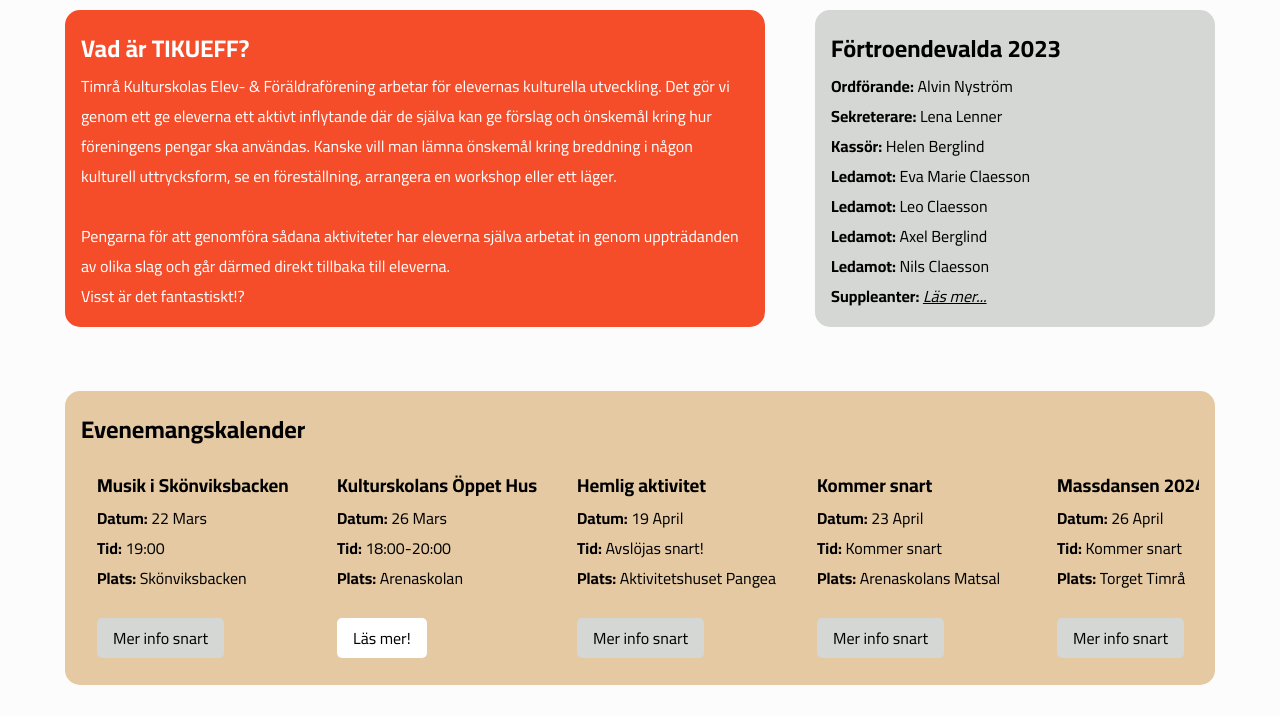
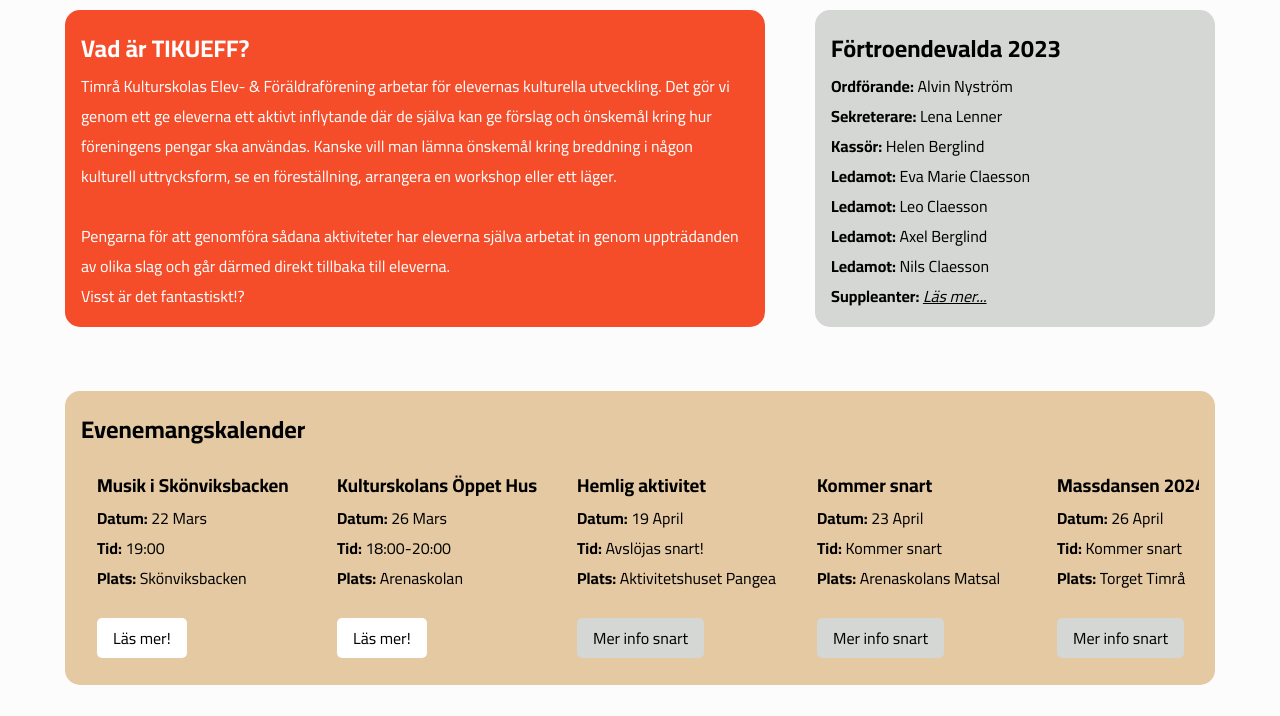
Before and after one commit to tikueff/tikueff.github.io, a plain HTML site: page index.html in a window 1280 px wide. Shown: the part 214-930 px from the top of the page. Drawn offline with Linux system fonts and the light colour scheme.

Commit message:
Update index.html

```diff
--- a/index.html
+++ b/index.html
@@ -96,7 +96,7 @@
                             <b>Datum: </b>22 Mars <br>
                             <b>Tid: </b> 19:00 <br>
                             <b>Plats: </b>Skönviksbacken <br><br>
-                            <a href="" class="block">Mer info snart</a>
+                            <a href="https://www.facebook.com/share/p/F81TqgwKhgi5CFtf/?mibextid=WC7FNe">Läs mer!</a>
                         </p>
                     </div>
                     <div class="box">
```
